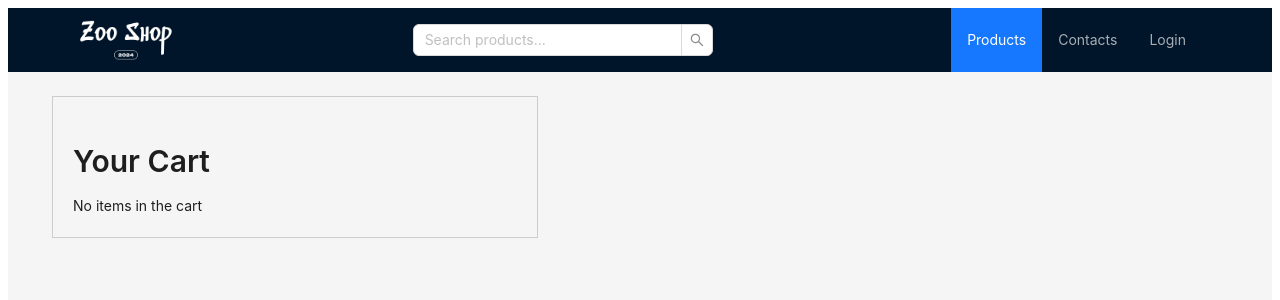
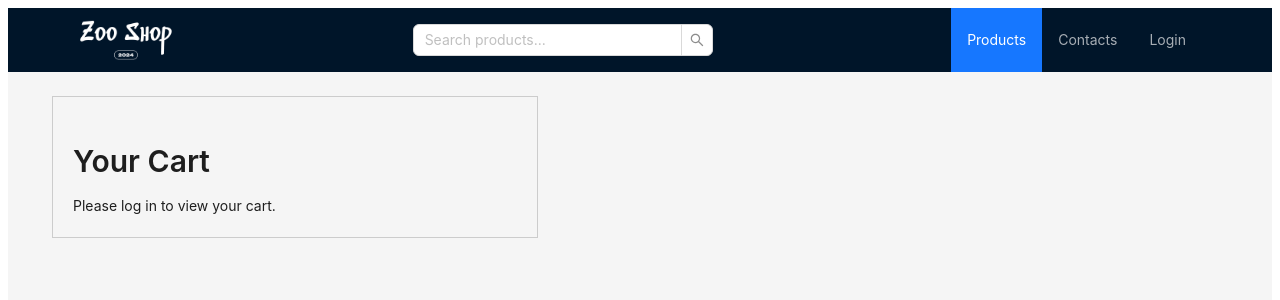
Before and after one commit to shynottea/zoo-app, a React (Create React App) app: page /cart in a window 1280 px wide. Shown: the top 300 px of the page. Built offline with nearby package versions, Linux system fonts and the light colour scheme.

Commit message:
improve Cart

```diff
--- a/src/routes/Cart/Cart.js
+++ b/src/routes/Cart/Cart.js
@@ -1,11 +1,13 @@
+// Cart.js
 import React, { useContext } from 'react';
-import { CartContext } from './CartContext';
+import { CartContext } from './CartContext'; // Directly import the CartContext
 import { Table, Button, Typography, Divider } from 'antd';
+import { withAuth } from '../Authentication/withAuth'; // Import the HOC
 
 const { Title, Text } = Typography;
 
-function Cart() {
-    const { cart, removeFromCart } = useContext(CartContext); // Get cart and removeFromCart from context
+const PureCart = ({ isAuth, username, logout }) => {
+    const { cart, removeFromCart } = useContext(CartContext); // Access cart context directly
 
     const cartTotal = cart.length;
     const totalPrice = cart.reduce((sum, item) => sum + item.price * item.quantity, 0);
@@ -45,6 +47,13 @@ function Cart() {
     return (
         <div style={{ padding: '20px', border: '1px solid #ccc', width: '40%', marginLeft: '20px' }}>
             <Title level={2}>Your Cart</Title>
+            {isAuth ? (
+                <>
+                    <Text strong>Welcome, {username}!</Text>
+                    <Button type="link" onClick={logout} style={{ marginLeft: '10px' }}>
+                        Logout
+                    </Button>
+                    <Divider />
                     {cart.length === 0 ? (
                         <Text>No items in the cart</Text>
                     ) : (
@@ -62,8 +71,13 @@ function Cart() {
                             <Text strong>Total Price: ${totalPrice.toFixed(2)}</Text>
                         </>
                     )}
+                </>
+            ) : (
+                <Text>Please log in to view your cart.</Text>
+            )}
         </div>
     );
-}
+};
 
-export default Cart;
+// Wrap the Cart component with the withAuth HOC
+export default withAuth(PureCart);
```
Lines whose indentation alone changed are shown as unchanged.
